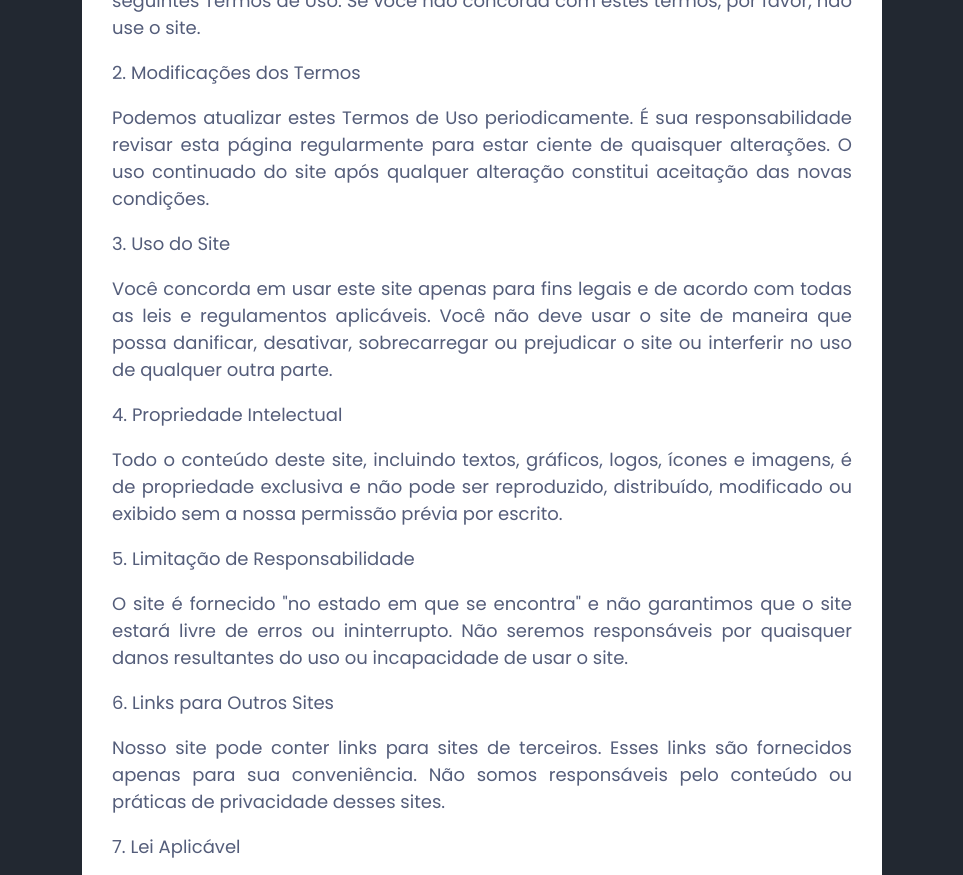
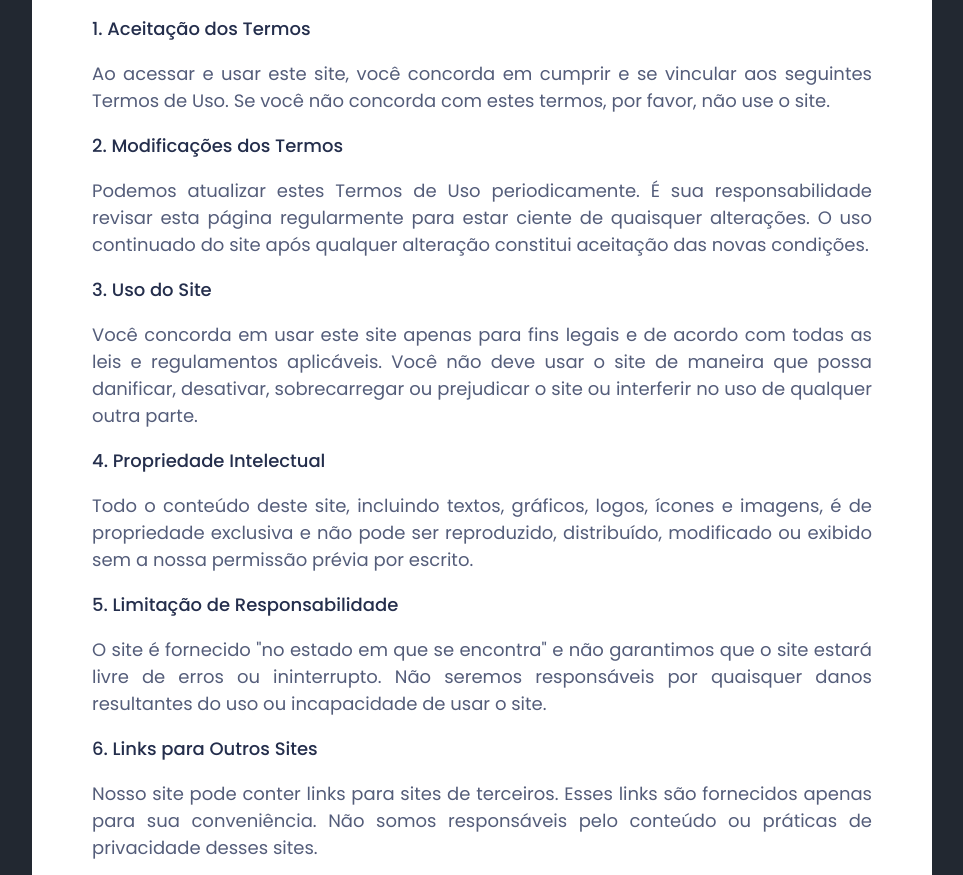
Before and after one commit to liabersiv/Categorias_Katchau, a plain HTML site: page Katchau/assets/termos-de-uso/termos-de-uso.html in a window 1280 px wide. Shown: the part 364-1239 px from the top of the page, without its empty margins (158-1121 px from the left). Drawn offline with nearby package versions, Linux system fonts and the light colour scheme.

Commit message:
Updated termos de uso page and politica de privacicade page

```diff
--- a/Katchau/assets/politica-de-privacidade/politica-de-privacidade.css
+++ b/Katchau/assets/politica-de-privacidade/politica-de-privacidade.css
@@ -23,6 +23,12 @@ p {
     margin: 0;
 }
 
+.title {
+    font-size: 2em;
+    color: #242e4c;
+    font-weight: 600;
+}
+
 .title-container,
 .data-container {
     display: flex;
@@ -36,9 +42,14 @@ p {
 }
 
 .content {
-    background: #ccc;
+    background: #fff;
     color: #000;
-    padding: 20px 30px;
-    border-radius: 6px;
-    max-width: 800px;
+    padding: 40px 60px;
+    border-radius: 2.5rem;
+    max-width: 900px;
 }
+
+.content h2 {
+    color: #242e4c;
+    font-weight: 500;
+}
--- a/Katchau/assets/termos-de-uso/termos-de-uso.css
+++ b/Katchau/assets/termos-de-uso/termos-de-uso.css
@@ -15,23 +15,35 @@ body {
     margin: 0 0 100px 0;
 }
 
+.terms__title {
+    color: #242e4c;
+    font-weight: 500;
+}
+
 .header-title {
     display: flex;
     justify-content: center;
     font-size: 20px;
+    color: #242e4c;
+}
+
+.header-title h1 {
+    font-weight: 600;
 }
 
 .content-container {
     display: flex;
     justify-content: center;
+    margin: 80px 0 0 0;
 }
+
 .content {
     background: #fff;
-    border-radius: 6px;
-    padding: 20px 30px;
+    border-radius: 2.5rem;
+    padding: 40px 60px;
     color: #545d7a;
     font-size: 18px;
-    max-width: 800px;
+    max-width: 900px;
     display: flex;
     justify-content: center;
 }
--- a/Katchau/assets/termos-de-uso/termos-de-uso.html
+++ b/Katchau/assets/termos-de-uso/termos-de-uso.html
@@ -56,20 +56,20 @@
 
     <!-- Main Content -->
     <main id="page">
-        <div class="header-title">
-            <h1>Termos de Uso</h1>
-        </div>
         <div class="content-container">
             <div class="content">
                 <div class="container">
-                    <p>1. Aceitação dos Termos</p>
+                    <div class="header-title">
+                        <h1>Termos de Uso</h1>
+                    </div>
+                    <p class="terms__title">1. Aceitação dos Termos</p>
 
                     <p>Ao acessar e usar este site, você concorda em cumprir e se vincular aos seguintes Termos de Uso.
                         Se
                         você
                         não concorda com estes termos, por favor, não use o site.</p>
 
-                    <p>
+                    <p class="terms__title">
                         2. Modificações dos Termos
                     </p>
 
@@ -80,7 +80,7 @@
                         constitui aceitação das novas condições.
                     </p>
 
-                    <p>
+                    <p class="terms__title">
                         3. Uso do Site
                     </p>
 
@@ -92,7 +92,7 @@
                         prejudicar o site ou interferir no uso de qualquer outra parte.
                     </p>
 
-                    <p>
+                    <p class="terms__title">
                         4. Propriedade Intelectual
                     </p>
 
@@ -104,7 +104,7 @@
                         por escrito.
                     </p>
 
-                    <p>
+                    <p class="terms__title">
                         5. Limitação de Responsabilidade
                     </p>
 
@@ -117,7 +117,7 @@
                         site.
                     </p>
 
-                    <p>
+                    <p class="terms__title">
                         6. Links para Outros Sites
                     </p>
 
@@ -126,7 +126,7 @@
                         conveniência. Não somos responsáveis pelo conteúdo ou práticas de privacidade desses sites.
                     </p>
 
-                    <p>
+                    <p class="terms__title">
                         7. Lei Aplicável
                     </p>
 
@@ -136,7 +136,7 @@
                         resolvidas nos tribunais competentes desse local.
                     </p>
 
-                    <p>
+                    <p class="terms__title">
                         8. Contato
                     </p>
 
```
Also changed, not shown: Katchau/assets/politica-de-privacidade/politica-de-privacidade.html (+9 -9 lines).
